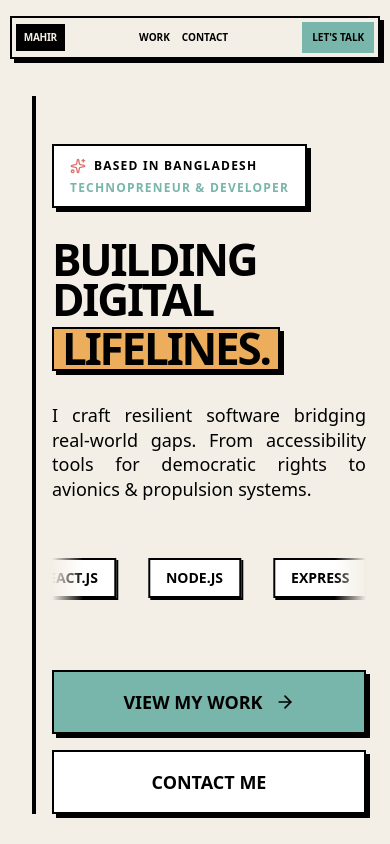
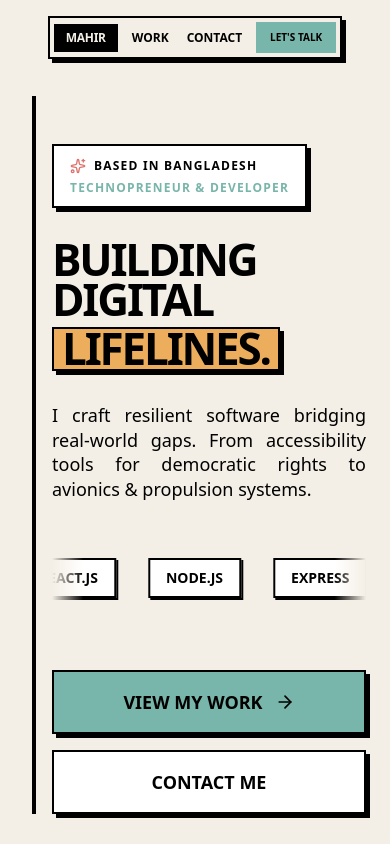
Before and after one commit to MahirDaiyanSafwaan3399/tech-portfolio, a Next.js app: page / in a window 390 px wide. Shown: the top 844 px of the page. Built offline with nearby package versions, Linux system fonts and the light colour scheme.

Commit message:
feat: navbar fixed

```diff
--- a/app/components/Navbar.tsx
+++ b/app/components/Navbar.tsx
@@ -3,24 +3,24 @@ import Link from 'next/link';
 
 export default function Navbar() {
   return (
-    <div className="fixed top-4 sm:top-6 inset-x-0 z-50 flex justify-center px-2 sm:px-4 pointer-events-none">
-      <nav className="pointer-events-auto flex items-center justify-between gap-1 sm:gap-4 p-1 sm:p-2 bg-[#f4efe6]/95 backdrop-blur-sm border-2 border-black w-full max-w-[95vw] md:max-w-max shadow-[4px_4px_0px_#000]">
+    <div className="fixed top-4 sm:top-6 inset-x-0 z-50 flex justify-center px-1 pointer-events-none">
+      <nav className="pointer-events-auto flex items-center justify-between gap-1.5 md:gap-4 p-1 md:p-2 bg-[#f4efe6]/95 backdrop-blur-sm border-2 border-black max-w-max shadow-[4px_4px_0px_#000]">
         <Link
           href="/"
-          className="px-2 sm:px-4 md:px-6 py-1.5 md:py-2 bg-black text-[#f4efe6] font-black tracking-tight hover:bg-[#ECAE5D] hover:text-black transition-colors text-[10px] xs:text-xs md:text-base shrink-0 uppercase"
+          className="px-3 md:px-6 py-1.5 md:py-2 bg-black text-[#f4efe6] font-black tracking-tight hover:bg-[#ECAE5D] hover:text-black transition-colors text-xs md:text-base shrink-0 uppercase"
         >
           MAHIR
         </Link>
-        <div className="flex items-center gap-0 sm:gap-1 px-0 shrink-0">
+        <div className="flex items-center gap-0.5 md:gap-1 px-0 shrink-0">
           <a
             href="#projects"
-            className="px-1.5 sm:px-3 md:px-4 py-1.5 md:py-2 text-[10px] xs:text-xs md:text-base font-black text-black hover:text-[#DD726D] transition-colors uppercase"
+            className="px-2 md:px-4 py-1.5 md:py-2 text-xs md:text-base font-black text-black hover:text-[#DD726D] transition-colors uppercase shrink-0"
           >
             Work
           </a>
           <a
             href="#contact"
-            className="px-1.5 sm:px-3 md:px-4 py-1.5 md:py-2 text-[10px] xs:text-xs md:text-base font-black text-black hover:text-[#DD726D] transition-colors uppercase"
+            className="px-2 md:px-4 py-1.5 md:py-2 text-xs md:text-base font-black text-black hover:text-[#DD726D] transition-colors uppercase shrink-0"
           >
             Contact
           </a>
@@ -28,7 +28,7 @@ export default function Navbar() {
         <Link
           href="mailto:msafwaan30@gmail.com"
           target="_blank"
-          className="flex items-center gap-2 px-2 sm:px-4 md:px-5 py-1.5 md:py-2.5 bg-[#78B5AA] text-black border-2 border-transparent hover:border-black font-black transition-all text-[10px] xs:text-xs md:text-sm shrink-0 whitespace-nowrap uppercase"
+          className="flex items-center gap-1 md:gap-2 px-3 md:px-5 py-1.5 md:py-2.5 bg-[#78B5AA] text-black border-2 border-transparent hover:border-black font-black transition-all text-[10px] md:text-sm shrink-0 whitespace-nowrap uppercase"
         >
           Let's Talk
         </Link>
```
